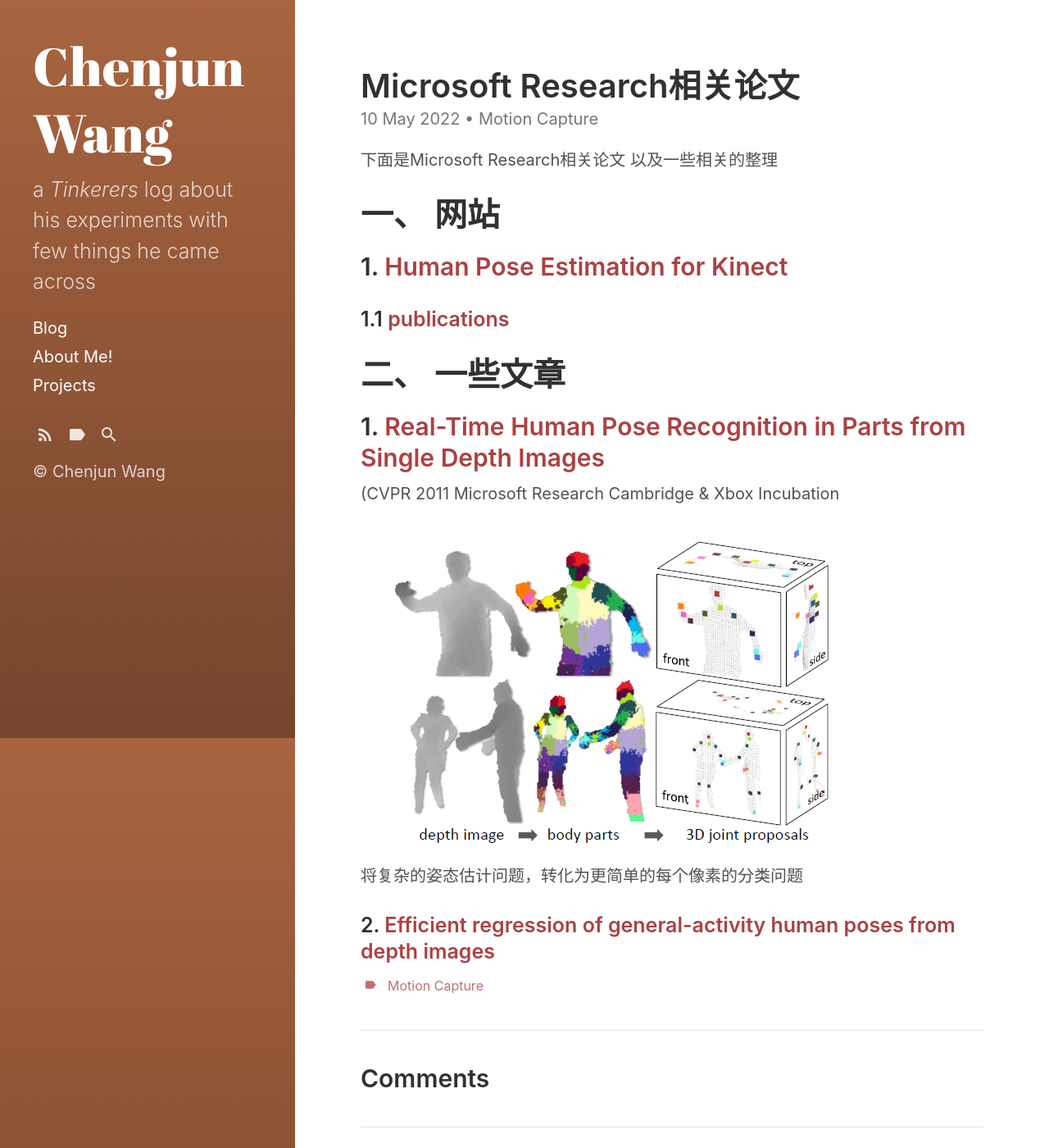
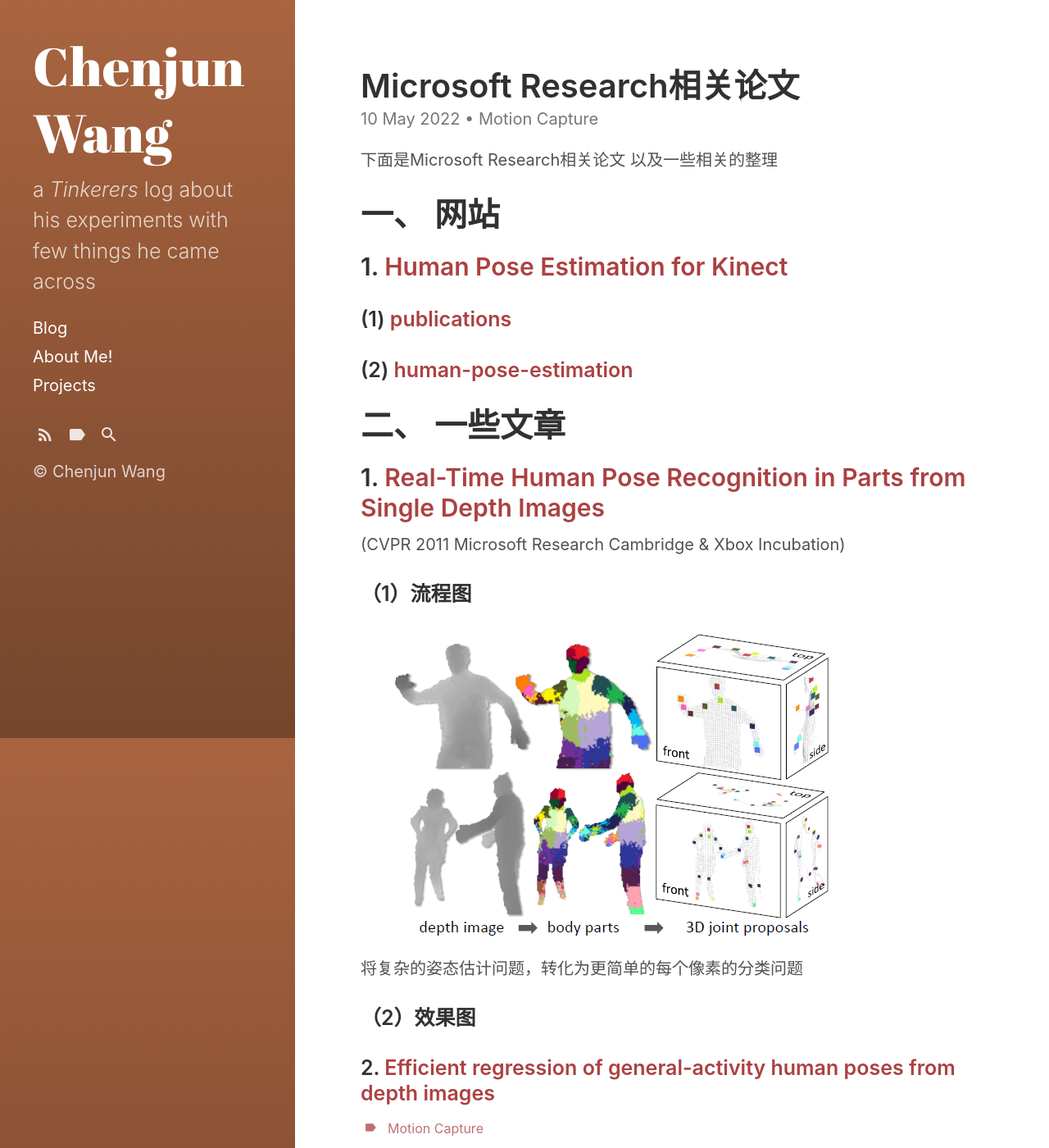
Before and after one commit to WangChenjun521/wangchenjun521.github.io, a Jekyll site: the page built from _posts/2022-5-10-MicrosoftResearch.md, in a window 1280 px wide and 1400 px high. Shown: the whole window at 82% size. Built offline with Jekyll 4.4.1, drawn with Linux system fonts in a browser that asks for light colours.

Commit message:
auto update

```diff
--- a/_posts/2022-5-10-MicrosoftResearch.md
+++ b/_posts/2022-5-10-MicrosoftResearch.md
@@ -17,16 +17,24 @@ comments: true
 
 ## 1. [Human Pose Estimation for Kinect](https://www.microsoft.com/en-us/research/project/human-pose-estimation-for-kinect/)
 
-### 1.1 [publications](https://www.microsoft.com/en-us/research/project/human-pose-estimation-for-kinect/publications/)
+### (1) [publications](https://www.microsoft.com/en-us/research/project/human-pose-estimation-for-kinect/publications/)
+
+### (2) [human-pose-estimation](https://www.microsoft.com/en-us/research/search/?q=human-pose-estimation)
 
 # 二、 一些文章
 
 ## 1. [Real-Time Human Pose Recognition in Parts from Single Depth Images](https://ieeexplore.ieee.org/stamp/stamp.jsp?tp=&arnumber=5995316)
 
-(CVPR 2011    Microsoft Research Cambridge & Xbox Incubation
+(CVPR 2011    Microsoft Research Cambridge & Xbox Incubation)
+
+### （1）流程图
 
 ![](https://wangchenjun521.github.io/assets/images/2022_05_10/001.png)
 
 将复杂的姿态估计问题，转化为更简单的每个像素的分类问题
 
+### （2）效果图
+
+
+
 ### 2. [Efficient regression of general-activity human poses from depth images](https://ieeexplore.ieee.org/stamp/stamp.jsp?tp=&arnumber=6126270)
```
